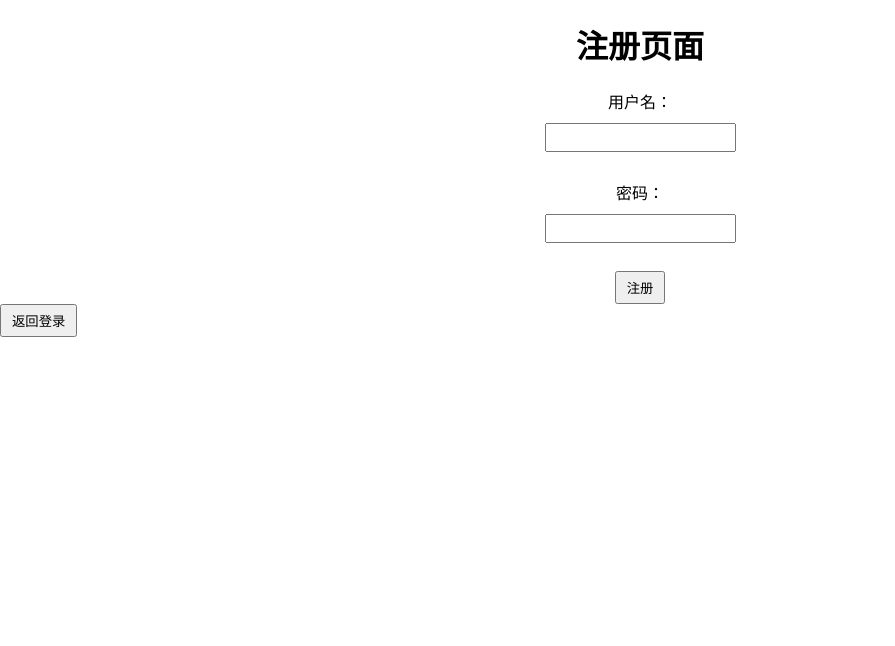
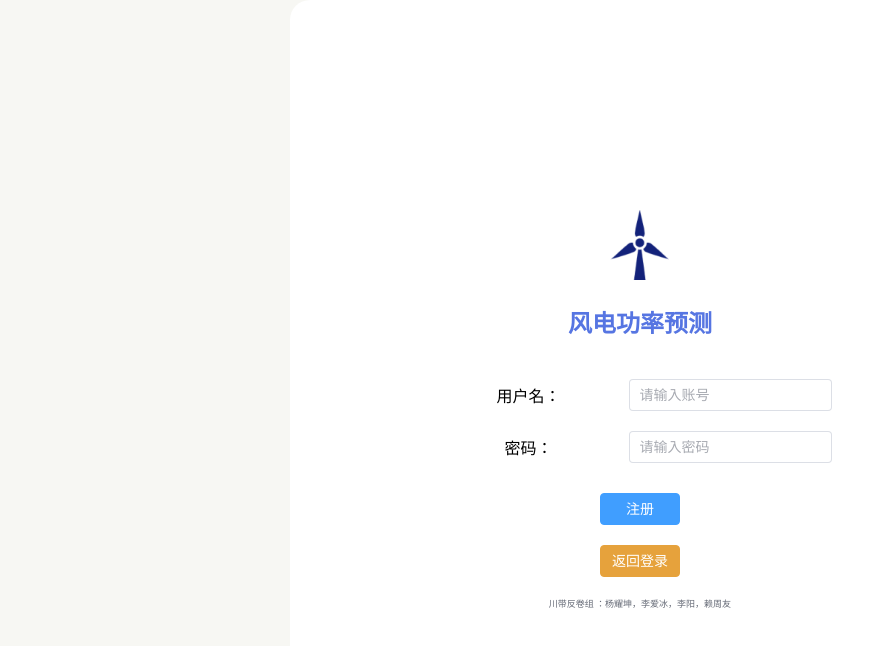
Before and after one commit to electronic-pig/WP-forecast, a Vue app: page /RegisterView in a window 1280 px wide. Shown: the top 646 px of the page, without its empty margins (0-895 px from the left). Built offline with nearby package versions, Linux system fonts and the light colour scheme.

Commit message:
登陆提交

```diff
--- a/package.json
+++ b/package.json
@@ -12,6 +12,7 @@
     "animate.css": "^4.1.1",
     "axios": "^1.4.0",
     "core-js": "^3.8.3",
+    "echart": "^0.1.3",
     "echarts": "^5.4.2",
     "element-plus": "^2.3.7",
     "less-loader": "^11.1.3",
--- a/src/router/index.js
+++ b/src/router/index.js
@@ -8,6 +8,8 @@ const LoginView = () => import('@/views/LoginView.vue')
 const RegisterView = () => import('@/views/RegisterView.vue')
 const HistoryList = () => import('@/views/mainFunc/HistoryList.vue')
 const HistoryVue = () => import('@/views/mainFunc/WindData.vue')
+
+
 const routes = [
   {
     path: '/',
--- a/src/views/LoginView.vue
+++ b/src/views/LoginView.vue
@@ -1,18 +1,36 @@
 <template>
-    <div>
-      <h1>登录页面</h1>
-      <form @submit.prevent="login">
-        <label for="username">用户名：</label>
-        <input type="text" id="username" v-model="username" required>
-        <br>
-        <label for="password">密码：</label>
-        <input type="password" id="password" v-model="password" required>
-        <br>
-        <button type="submit">登录</button>
-      </form>
-      <button @click="toRegister">注册</button>
+  <div style="background-color: #f7f7f3;">
+    <div class="container">
+      <div class="inputarea" style="display: flex;align-items: center;justify-content: center;">
+        <div>
+          <img src="../assets/image/logo/logo.png" style="width: 70px;height: 70px;">
+          <hr class="paradivide">
+          <h2 class="logintitle">风电功率预测</h2>
+          <hr class="paradivide">
+          <hr class="paradivide">
+          <form @submit.prevent="login">
+            <table style="width: 100%; border-collapse: collapse;">
+                <tr>
+                  <td style="width: 160px;"><label for="username">用户名：</label></td>
+                  <td><el-input type="text" id="username" v-model="username" required placeholder="请输入账号"></el-input></td>
+                </tr>
+                <tr>
+                  <td><label for="password">密码：</label></td>
+                  <td><el-input type="password" id="password" v-model="password" required show-password placeholder="请输入密码"></el-input></td>
+                </tr>
 
+            </table>
+            <hr class="paradivide">
+            <el-button type="primary" @click="login" style="width: 80px;">登录</el-button>
+          </form>
+            <hr class="paradivide">
+            <el-button @click="toRegister" type="warning" style="width: 80px;">注册</el-button>
+            <hr class="paradivide">
+            <p class="note">川带反卷组 ：杨耀坤，李爱冰，李阳，赖周友</p>
+        </div>
+      </div>
     </div>
+  </div>
   </template>
 
   <script>
@@ -59,23 +77,47 @@
   </script>
 
   <style scoped>
-  h1 {
+  *{
+    padding: 0;
+    margin: 0;
+  }
+
+  .paradivide{
+    border: none;
+    margin: 10px 0;
+  }
+  .container{
+    width:100%;
+    display: flex;
+    justify-content: center;
+    overflow: hidden;
+  }
+  .inputarea{
+    width: 600px;
+    background-color: white;
     text-align: center;
+    height: calc(100vh - 80px);
+    padding: 50px;
+    border-radius: 20px;
   }
-  form {
-    display: flex;
-    flex-direction: column;
-    align-items: center;
-    margin-top: 20px;
+  .logintitle{
+    color: #5675e2;
   }
-  label {
-    margin-bottom: 10px;
+  tr{
+    height: 40px;
   }
-  input {
-    margin-bottom: 10px;
-    padding: 5px;
+  td{
+    padding: 10px
   }
-  button {
-    padding: 5px 10px;
+  .loginButton{
+    text-decoration: none;
+    padding: 10px 20px;
+    background-color: #5675e2;
+    border-radius: 5px;
+    width: 80px;
+  }
+  .note{
+      font-size: xx-small;
+      color: #646975;
   }
   </style>
--- a/src/views/MainFrame.vue
+++ b/src/views/MainFrame.vue
@@ -17,9 +17,9 @@
             <el-button @click="handleFileUpload" type="primary" style="margin-left:980px;margin-top:5px">上传CSV文件</el-button>
           </el-row>
         </el-header>
-        <router-view v-slot="{ Component }" :fileData="fileData">
+        <router-view v-slot="{ Component }" :fileData="fileData" :csvfile="csvfile">
           <transition name="fade" mode="out-in">
-            <component :is="Component" :fileData="fileData"/>
+            <component :is="Component" :fileData="fileData" :csvfile="csvfile"/>
           </transition>
         </router-view>
         <el-backtop target=".main-ctx" :bottom="40" :visibility-height="50" :right="27" />
@@ -46,6 +46,7 @@ export default {
       scrollTop: "",
       activeIndex: this.$route.path,
       fileData: [],
+      csvfile: null,//选择的文件
     };
   },
   mounted() {
--- a/src/views/RegisterView.vue
+++ b/src/views/RegisterView.vue
@@ -1,5 +1,41 @@
 <template>
-    <div>
+  <div style="background-color: #f7f7f3;">
+    <div class="container">
+      <div class="inputarea" style="display: flex;justify-content: center;align-items: center;">
+        <div>
+          <img src="../assets/image/logo/logo.png" style="width: 70px;height: 70px;">
+          <hr class="paradivide">
+          <h2 class="logintitle">风电功率预测</h2>
+          <hr class="paradivide">
+          <hr class="paradivide">
+          <form @submit.prevent="login">
+            <table style="width: 100%; border-collapse: collapse;">
+                <tr>
+                  <td style="width: 160px;"><label for="username">用户名：</label></td>
+                  <td><el-input type="text" id="username" v-model="username" required placeholder="请输入账号"></el-input></td>
+                </tr>
+                <tr>
+                  <td><label for="password">密码：</label></td>
+                  <td><el-input type="password" id="password" v-model="password" required show-password placeholder="请输入密码"></el-input></td>
+                </tr>
+
+            </table>
+            <hr class="paradivide">
+            <el-button type="primary" @click="register" style="width: 80px;">注册</el-button>
+          </form>
+            <hr class="paradivide">
+            <el-button @click="toLogin" type="warning" style="width: 80px;" >返回登录</el-button>
+            <hr class="paradivide">
+            <p class="note">川带反卷组 ：杨耀坤，李爱冰，李阳，赖周友</p>
+          </div>
+
+        </div>
+
+      </div>
+
+    </div>
+
+    <!-- <div>
       <h1>注册页面</h1>
       <form @submit.prevent="register">
         <label for="username">用户名：</label>
@@ -9,9 +45,11 @@
         <input type="password" id="password" v-model="password" required>
         <br>
         <button type="submit">注册</button>
+        <hr class="paradivide">
+        <button @click="toLogin">返回登录</button>
       </form>
-      <button @click="toLogin">返回登录</button>
-    </div>
+
+    </div> -->
   </template>
 
   <script>
@@ -56,23 +94,47 @@
   </script>
 
   <style scoped>
-  h1 {
+  *{
+    padding: 0;
+    margin: 0;
+  }
+
+  .paradivide{
+    border: none;
+    margin: 10px 0;
+  }
+  .container{
+    width:100%;
+    display: flex;
+    justify-content: center;
+    overflow: hidden;
+  }
+  .inputarea{
+    width: 600px;
+    background-color: white;
     text-align: center;
+    height: calc(100vh - 80px);
+    padding: 50px;
+    border-radius: 20px;
   }
-  form {
-    display: flex;
-    flex-direction: column;
-    align-items: center;
-    margin-top: 20px;
+  .logintitle{
+    color: #5675e2;
   }
-  label {
-    margin-bottom: 10px;
+  tr{
+    height: 40px;
   }
-  input {
-    margin-bottom: 10px;
-    padding: 5px;
+  td{
+    padding: 10px
   }
-  button {
-    padding: 5px 10px;
+  .loginButton{
+    text-decoration: none;
+    padding: 10px 20px;
+    background-color: #5675e2;
+    border-radius: 5px;
+    width: 80px;
+  }
+  .note{
+      font-size: xx-small;
+      color: #646975;
   }
   </style>
--- /dev/null
+++ b/src/views/TestUpload.vue
@@ -0,0 +1,84 @@
+<template>
+    <div>
+      <h1>测试文件上传</h1>
+      <form @submit.prevent="upload">
+        <label for="username">用户名：</label>
+        <input type="text" id="username" v-model="username" required>
+        <br>
+        <label for="fanid">风机号：</label>
+        <input type="text" id="fanid" v-model="fanid" required>
+        <br>
+        <label for="predictlen">预测长度：</label>
+        <input type="text" id="predictlen" v-model="predictlen" required>
+        <br>
+        <label for="csvfile">文件：</label>
+        <input type="file" id="csvfile" @change="fileupload" required>
+        <br>
+        <button type="submit">上传</button>
+      </form>
+
+    </div>
+  </template>
+
+  <script>
+  import axios from 'axios';
+
+  export default {
+    data() {
+      return {
+        username: '',
+        fanid: '',
+        predictlen:'',
+        csvfile:''
+      };
+    },
+    methods: {
+        fileupload(){
+            this.csvfile = event.target.files[0]; // 获取用户选择的文件列表
+        },
+        upload() {
+            console.log(this.csvfile)
+            const fd = new FormData()
+            fd.append("username",this.username);
+            fd.append("fanid",this.fanid);
+            fd.append("predictlen",this.predictlen);
+            fd.append("csvfile",this.csvfile);
+            axios.post('http://localhost:8081/upload',fd)
+            .then(response => {
+                // 处理响应数据
+                console.log(response.data);
+            })
+            .catch(error => {
+                // 处理错误
+                console.error(error);
+            });
+        },
+    }
+  };
+  </script>
+
+  <style scoped>
+  h1 {
+    text-align: center;
+  }
+  form {
+    display: flex;
+    flex-direction: column;
+    align-items: center;
+    margin-top: 20px;
+  }
+  label {
+    margin-bottom: 10px;
+  }
+  input {
+    margin-bottom: 10px;
+    padding: 5px;
+  }
+  button {
+    padding: 5px 10px;
+  }
+  .paradivide{
+    border: none;
+    margin: 10px 0;
+}
+  </style>
--- a/src/views/mainFunc/PowerPredict.vue
+++ b/src/views/mainFunc/PowerPredict.vue
@@ -13,8 +13,9 @@
       <el-select v-model="selectedNumber" placeholder="选择风机号 " style="width: 120px;">
         <el-option v-for="number in numbers" :value="number.value" :key="number.value">{{ number.text }}</el-option>
       </el-select>
-      <el-input type="text" v-model="predictionLength" placeholder="输入预测长度"  style="width: 120px;"/>
-      <el-button @click="predict" v-show="selectedNumber && isValidPredictionLength">预测</el-button>
+      <el-input type="text" v-model="predictionLength" placeholder="输入预测长度" style="width: 120px;" />
+      <el-button @click="predict" v-show="selectedNumber && isValidPredictionLength"
+        style="margin-left: 20px">预测</el-button>
 
       <span class="block" style="margin-left: 100px;">
         <span class="demonstration">选择时段：</span>
@@ -32,6 +33,7 @@
 
 <script>
 import LineChart from "@/components/LineChart";
+import readCSV from "@/utils/readCSV";
 import axios from 'axios';
 
 export default {
@@ -40,6 +42,10 @@ export default {
     fileData: {
       type: Array,
       required: true
+    },
+    csvfile: {
+      type: Object,
+      default: null,
     },
   },
   components: {
@@ -51,8 +57,7 @@ export default {
       selectedNumber: '', // 选中的风机号
       numbers: [], // 下拉选择框的选项
       predictionLength: '', // 预测长度输入框的值
-      csvfile: null,//选择的文件
-      user:JSON.parse(localStorage.getItem("user"))
+      user: JSON.parse(localStorage.getItem("user"))
     }
   },
   mounted() {
@@ -60,6 +65,14 @@ export default {
     for (let i = 1; i <= 20; i++) {
       this.numbers.push({ value: i, text: i });
     }
+    if(this.$route.query.item!=null && this.$route.query.item!= undefined){
+      this.item = JSON.parse( this.$route.query.item)
+      console.log("item不为空")
+      this.predictionHistory(this.item)
+    }else{
+      console.log("item为空")
+    }
+
   },
   computed: {
     isValidPredictionLength() {
@@ -89,6 +102,38 @@ export default {
       this.predictionFunction();
     },
 
+    async predictionHistory(item){
+      try {
+        const response = await axios.get('http://localhost:8081/getCSVFile?url='+item.url);
+        const file = new File([response.data], 'data.csv', { type: 'text/csv' });
+
+        readCSV(file)
+
+        let fd = new FormData() //上传数据所需的结构
+        fd.append("username",item.username);
+        fd.append("turbid",item.fanid);
+        fd.append("outputLen",item.predictlen);
+        fd.append("file",this.csvfile);
+
+        // console.log(this.csvfile)
+        axios({
+            method:'POST',
+            url:'http://127.0.0.1:8001/compute/1',//此处的端口与django启动端口需要一致
+            data:fd,
+            contentType: false,
+            processData: false,
+
+        }).then(response => {
+          let responsedata = this.objectToArray(response.data);
+          this.predictData = responsedata;
+        })
+      } catch (error) {
+        console.error(error);
+      }
+
+
+    },
+
     // 将对象形式的数据转成数组形式的数据
     objectToArray(data) {
       let dataArray = Object.values(data).map((item) => item);
@@ -98,52 +143,76 @@ export default {
 
     uploadFileToservlet(){
       let fd = new FormData();
+      console.log(this.user.username,this.selectedNumber,this.predictionLength,this.csvfile)
       fd.append("username",this.user.username);
       fd.append("fanid",this.selectedNumber);
       fd.append("predictlen",this.predictionLength);
       fd.append("csvfile",this.csvfile);
 
-      axios.post('http://localhost:8081/upload',fd)
-        .then(response => {
-          if(response.data!=null){
-            console.log(response.data)
-            // this.items = response.data
-          }
-        })
-        .catch(error => {
-          // 处理错误
-          console.error(error);
-        });
+      // axios({
+      //   method: 'POST',
+      //   url: 'http://localhost:8081/upload',
+      //   data: fd,
+      //   contentType: false,
+      //   processData: false,
+      // }).then(response => {
+      //   console.log(response.data)
+      // })
+
+      // 发送FormData对象到服务器
+      fetch('http://localhost:8081/upload', {
+        method: 'POST',
+        body: fd
+      })
+      .then(response => {
+        console.log(response)
+      })
+      .catch(error => {
+        // 处理错误
+        console.log(error)
+      });
+
+      // axios.post('http://localhost:8081/upload',fd)
+      //   .then(response => {
+      //     if(response.data!=null){
+      //       console.log(response.data)
+      //       // this.items = response.data
+      //     }
+      //   })
+      //   .catch(error => {
+      //     // 处理错误
+      //     console.error(error);
+      //   });
     },
 
     predictionFunction(){
       // 先将数据提交到后端数据库
       this.uploadFileToservlet();
 
-      let fd = new FormData() //上传数据所需的结构
-      // TODO1:通过前端获取以下参数,注意参数名称不能改
-      fd.append('username', 'yyk') //用户名
-      // 如果风机id为1-10自动加10
-      if (this.selectedNumber >= 1 && this.selectedNumber <= 10) {
-        fd.append('turbid', this.selectedNumber + 10) //风机ID
-      }
-      else {
-        fd.append('turbid', this.selectedNumber) //风机ID
-      }
-      fd.append('outputLen', this.predictionLength) //输出长度
-      // 绑定文件
-      // TODO2:只需要上传最后672个数据，前端需要截取最后672个数据,为了便捷可以截取最后700个数据
-      fd.append('file', this.csvfile)
-      axios({
-        method: 'POST',
-        url: 'http://127.0.0.1:8001/compute/1',//此处的端口与django启动端口需要一致
-        data: fd,
-        contentType: false,
-        processData: false,
-      }).then(response => {
-        let responsedata = this.objectToArray(response.data);
-        this.predictData = responsedata;
-      })
+      // let fd = new FormData() //上传数据所需的结构
+      // // TODO1:通过前端获取以下参数,注意参数名称不能改
+      // fd.append('username', 'yyk') //用户名
+      // // 如果风机id为1-10自动加10
+      // if (this.selectedNumber >= 1 && this.selectedNumber <= 10) {
+      //   fd.append('turbid', this.selectedNumber + 10) //风机ID
+      // }
+      // else {
+      //   fd.append('turbid', this.selectedNumber) //风机ID
+      // }
+      // fd.append('outputLen', this.predictionLength) //输出长度
+      // // 绑定文件
+      // // TODO2:只需要上传最后672个数据，前端需要截取最后672个数据,为了便捷可以截取最后700个数据
+      // fd.append('file', this.csvfile)
+      // axios({
+      //   method: 'POST',
+      //   url: 'http://127.0.0.1:8001/compute/1',//此处的端口与django启动端口需要一致
+      //   data: fd,
+      //   contentType: false,
+      //   processData: false,
+      // }).then(response => {
+      //   let responsedata = this.objectToArray(response.data);
+      //   this.predictData = responsedata;
+      // })
     }
   },
 }
--- a/src/views/mainFunc/WindData.vue
+++ b/src/views/mainFunc/WindData.vue
@@ -27,7 +27,7 @@
 import WindChart from "@/components/WindChart";
 import readCSV from '@/utils/readCSV';
 export default {
-	name: "History",
+	name: "HistoryList",
 	components: {
 		WindChart,
 	},
```
Also changed, not shown: src/components/LineChart.vue (+16 -7 lines), src/views/mainFunc/HistoryList.vue (+6 -1 lines), 1 other file (tests, documents, lock files or other folders).
